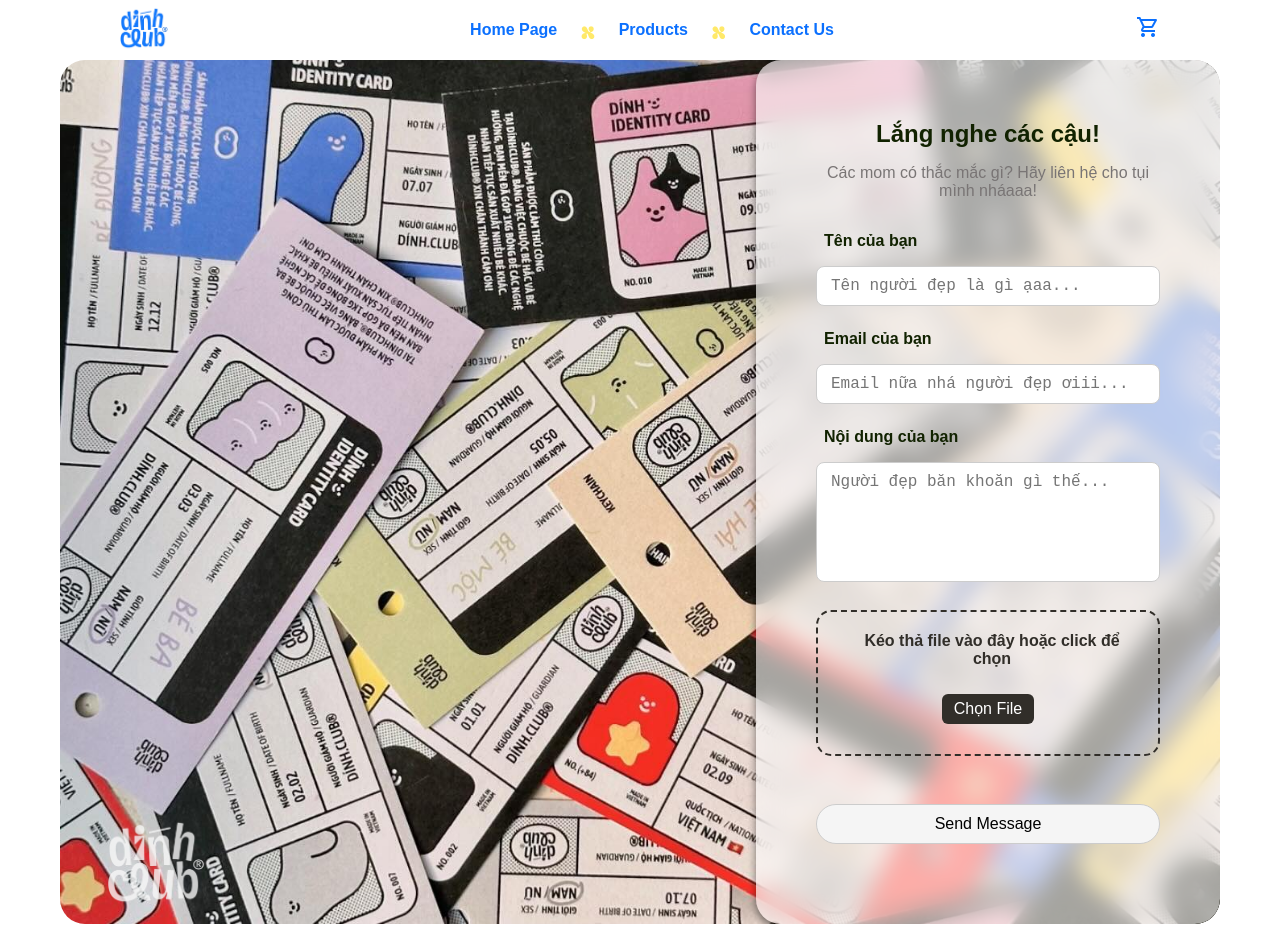
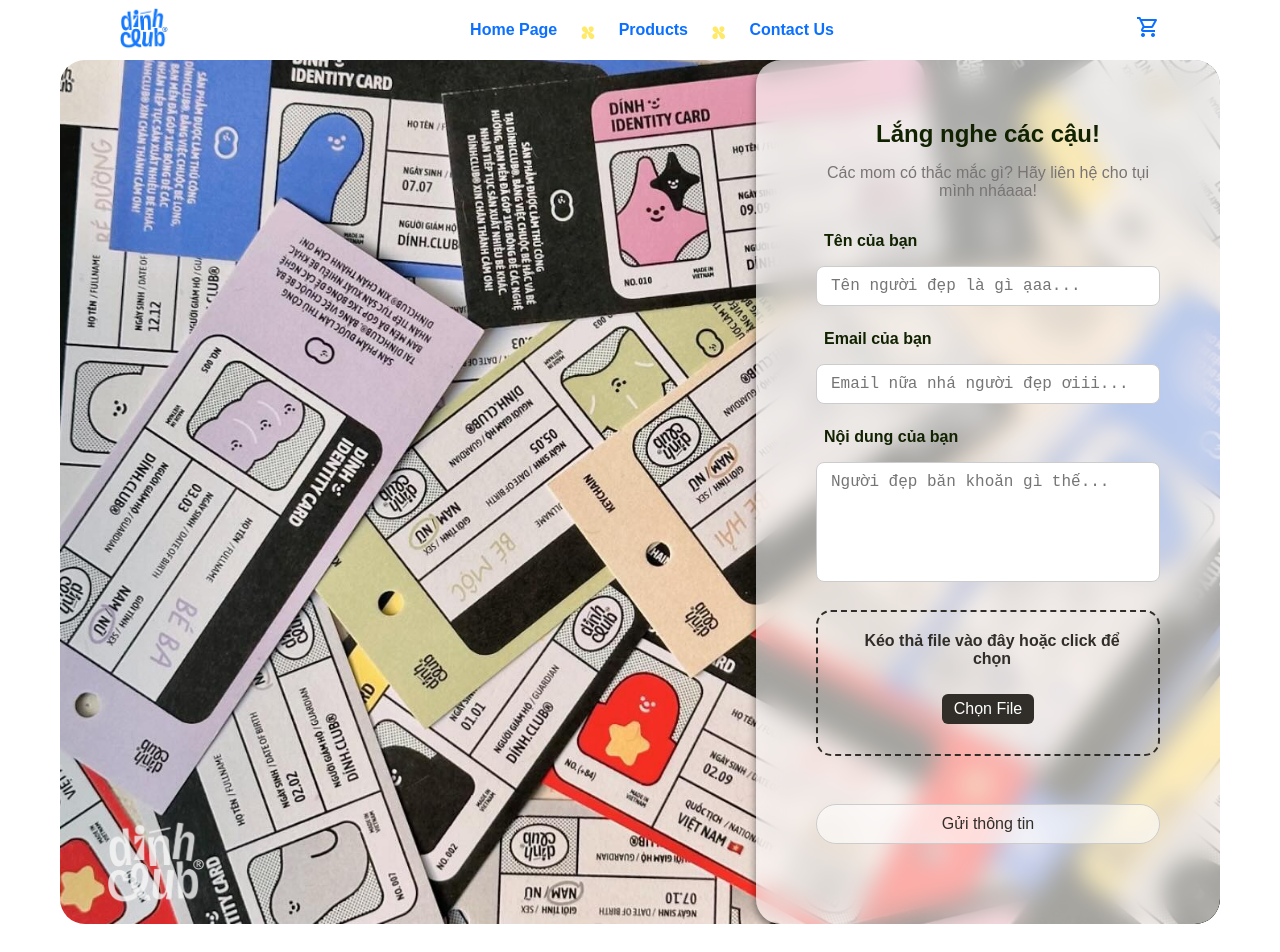
Before and after one commit to nhhoang14/DinhClub, a React (Vite) app: page /contact in a window 1280 px wide. Shown: the top 952 px of the page. Built offline with nearby package versions, Linux system fonts and the light colour scheme.

Commit message:
update contest page

```diff
--- a/src/css/Contact.css
+++ b/src/css/Contact.css
@@ -104,7 +104,7 @@
 }
 
 .drop-area:hover {
-    background: #f0f8ff;
+    background: rgba(255, 255, 255, 0.4);
 }
 
 .file-label {
@@ -150,18 +150,20 @@
     margin-top: 16px;
     padding: 10px 0;
     font-size: 16px;
-    background: #f5f5f5;
+    background: rgba(255, 255, 255, 0.6);
+    color: #312e29;
+    /* font-weight: bold; */
     border: 1px solid #ccc;
     border-radius: 25px;
     transition: background 0.2s, color 0.2s;
 }
 
 .contact-form .contact-btn:hover {
-    background: #0b70fe;
+    background: #312e29;
     color: white;
 }
 
 .contact-form .contact-btn:active {
-    background: rgba(11, 112, 254, 0.5);
+    background: rgba(49, 46, 41, 0.5);
     color: white;
 }
--- a/src/pages/Contact.jsx
+++ b/src/pages/Contact.jsx
@@ -96,7 +96,7 @@
             {/* Drop area end */}
           </div>
           <button className="contact-btn" type="submit">
-            Send Message
+            Gửi thông tin
           </button>
         </form>
       </div>
```
